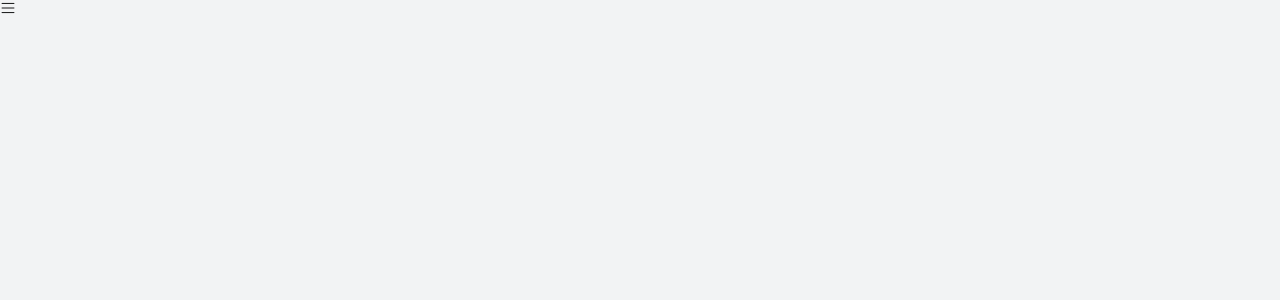
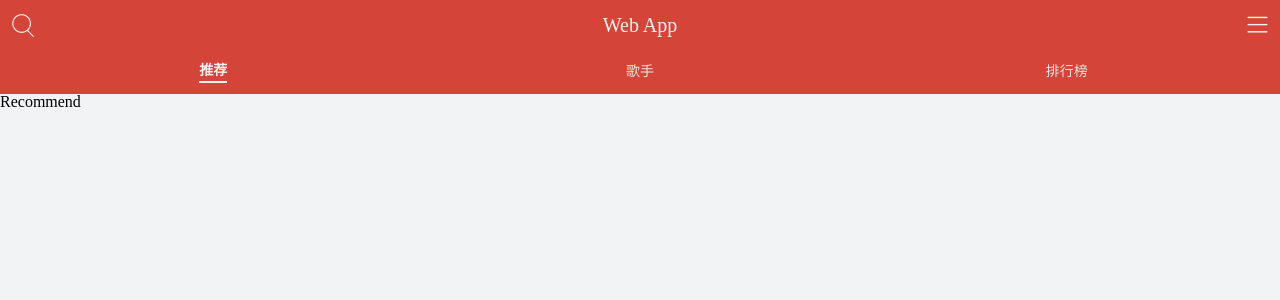
Before and after one commit to 13836005450/cloud-music, a React (Create React App) app: page /#/recommend in a window 1280 px wide. Shown: the top 300 px of the page. Built offline with nearby package versions, Linux system fonts and the light colour scheme.

Commit message:
完成路由跳转

```diff
--- a/package.json
+++ b/package.json
@@ -8,6 +8,9 @@
     "@testing-library/user-event": "^7.2.1",
     "react": "^16.13.1",
     "react-dom": "^16.13.1",
+    "react-router": "^5.1.2",
+    "react-router-config": "^5.1.1",
+    "react-router-dom": "^5.1.2",
     "react-scripts": "3.4.1",
     "styled-components": "^5.1.0"
   },
--- a/src/App.js
+++ b/src/App.js
@@ -1,16 +1,19 @@
 //App.js
 import React from 'react';
+import { GlobalStyle } from  './style';
+import { renderRoutes } from 'react-router-config';//renderRoutes 读取路由配置转化为 Route 标签
 import { IconStyle } from './assets/iconfont/iconfont';
-import { GlobalStyle } from './style';
+import routes from './routes/index.js';
+import { HashRouter } from 'react-router-dom';
 
 function App () {
   return (
-    <div className="App">
+    <HashRouter>
       <GlobalStyle></GlobalStyle>
       <IconStyle></IconStyle>
-      <i className="iconfont">&#xe612;</i>
-    </div>
-  );
+      { renderRoutes (routes) }
+    </HashRouter>
+  )
 }
 
 export default App;
--- /dev/null
+++ b/src/application/Home/index.js
@@ -0,0 +1,31 @@
+//src/appliction/Home/index.js
+import React from 'react';
+import { renderRoutes } from "react-router-config";
+import {
+  Top,
+  Tab,
+  TabItem,
+} from './style';
+import { NavLink } from 'react-router-dom';// 利用 NavLink 组件进行路由跳转
+
+function Home (props){
+  const { route } = props;
+
+  return (
+    <div>
+      <Top>
+        <span className="iconfont menu">&#xe624;</span>
+        <span className="title">Web App</span>
+        <span className="iconfont search">&#xe612;</span>
+      </Top>
+      <Tab>
+        <NavLink to="/recommend" activeClassName="selected"><TabItem><span > 推荐 </span></TabItem></NavLink>
+        <NavLink to="/singers" activeClassName="selected"><TabItem><span > 歌手 </span></TabItem></NavLink>
+        <NavLink to="/rank" activeClassName="selected"><TabItem><span > 排行榜 </span></TabItem></NavLink>
+      </Tab>
+      { renderRoutes (route.routes) }
+    </div>
+  );
+}
+
+export default React.memo (Home);
--- /dev/null
+++ b/src/application/Home/style.js
@@ -0,0 +1,47 @@
+import styled from'styled-components';
+import style from '../../assets/global-style';
+
+export const Top = styled.div`
+  display: flex;
+  flex-direction: row;
+  justify-content: space-between;
+  padding: 5px 10px;
+  background: ${style["theme-color"]};
+  &>span {
+    line-height: 40px;
+    color: #f1f1f1;
+    font-size: 20px;
+    &.iconfont {
+      font-size: 25px;
+    }
+  }
+`
+
+export const Tab = styled.div`
+  height: 44px;
+  display: flex;
+  flex-direction: row;
+  justify-content: space-around;
+  background: ${style["theme-color"]};
+  a {
+    flex: 1;
+    padding: 2px 0;
+    font-size: 14px;
+    color: #e4e4e4;
+    &.selected {
+      span {
+        padding: 3px 0;
+        font-weight: 700;
+        color: #f1f1f1;
+        border-bottom: 2px solid #f1f1f1;
+      }
+    }
+  }
+`
+export const TabItem = styled.div`
+  height: 100%;
+  display: flex;
+  flex-direction: row;
+  justify-content: center;
+  align-items: center;
+`
--- /dev/null
+++ b/src/application/Rank/index.js
@@ -0,0 +1,10 @@
+//src/appliction/Rank/index.js
+import React from 'react';
+
+function Home (props) {
+  return (
+    <div>Rank</div>
+  )
+}
+
+export default React.memo (Home);
--- /dev/null
+++ b/src/application/Recommend/index.js
@@ -0,0 +1,10 @@
+//src/appliction/Recommend/index.js
+import React from 'react';
+
+function Home (props) {
+  return (
+    <div>Recommend</div>
+  )
+}
+
+export default React.memo (Home);
--- /dev/null
+++ b/src/application/Singers/index.js
@@ -0,0 +1,10 @@
+//src/appliction/Singers/index.js
+import React from 'react';
+
+function Home (props) {
+  return (
+    <div>Singers</div>
+  )
+}
+
+export default React.memo (Home);
--- /dev/null
+++ b/src/assets/global-style.js
@@ -0,0 +1,38 @@
+// 扩大可点击区域
+const extendClick = () => {
+  return `
+    position: relative;
+    &:before {
+      content: '';
+      position: absolute;
+      top: -10px; bottom: -10px; left: -10px; right: -10px;
+    };
+  `
+}
+// 一行文字溢出部分用... 代替
+const noWrap = () => {
+  return `
+    text-overflow: ellipsis;
+    overflow: hidden;
+    white-space: nowrap;
+  `
+}
+
+export default {
+  'theme-color': '#d44439',
+  'theme-color-shadow': 'rgba (212, 68, 57, .5)',
+  'font-color-light': '#f1f1f1',
+  'font-color-desc': '#2E3030',
+  'font-color-desc-v2': '#bba8a8',// 略淡
+  'font-size-ss': '10px',
+  'font-size-s': '12px',
+  'font-size-m': '14px',
+  'font-size-l': '16px',
+  'font-size-ll': '18px',
+  "border-color": '#e4e4e4',
+  'background-color': '#f2f3f4',
+  'background-color-shadow': 'rgba (0, 0, 0, 0.3)',
+  'highlight-background-color': '#fff',
+  extendClick,
+  noWrap
+}
--- /dev/null
+++ b/src/routes/index.js
@@ -0,0 +1,35 @@
+//routes/index.js
+import React from 'react';
+import { Redirect } from "react-router-dom";
+import Home from '../application/Home';
+import Recommend from '../application/Recommend';
+import Singers from '../application/Singers';
+import Rank from '../application/Rank';
+
+export default [
+  {
+    path: "/",
+    component: Home,
+    routes: [
+      {
+        path: "/",
+        exact: true,
+        render: () => (
+          <Redirect to={"/recommend"}/>
+        )
+      },
+      {
+        path: "/recommend",
+        component: Recommend
+      },
+      {
+        path: "/singers",
+        component: Singers
+      },
+      {
+        path: "/rank",
+        component: Rank
+      }
+    ]
+  }
+]
```
